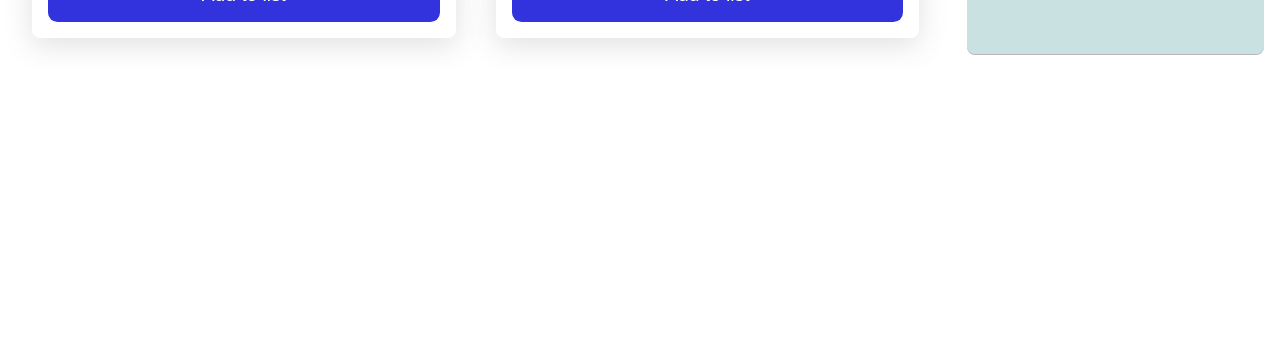
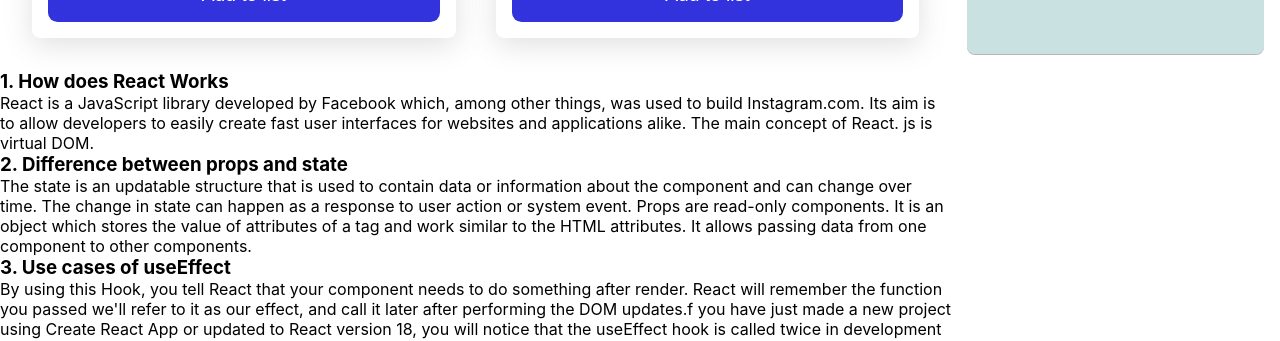
Before and after one commit to Md-FarhadHossain/ultra-active-club, a React (Create React App) app: page / in a window 1280 px wide. Shown: the part 1905-2246 px from the top of the page. Before the commit the page ends 1975 px from the top, so only its background shows below. Built offline with nearby package versions, Linux system fonts and the light colour scheme.

Commit message:
blog article added

```diff
--- /dev/null
+++ b/src/Blog/Blog.js
@@ -0,0 +1,12 @@
+import React from 'react'
+
+const Blog = (props) => {
+  return (
+    <div>
+        <h1>{props.title}</h1>
+        <p>{props.body}</p>
+    </div>
+  )
+}
+
+export default Blog
--- a/src/components/StudyPlan/StudyPlan.css
+++ b/src/components/StudyPlan/StudyPlan.css
@@ -34,6 +34,7 @@
 @media screen and (max-width: 800px){
     .activity-container {
         grid-template-columns: repeat(1, 1fr);
+        margin: 1rem;
     }
 }
 @media screen and (max-width: 800px){
--- a/src/components/StudyPlan/StudyPlan.js
+++ b/src/components/StudyPlan/StudyPlan.js
@@ -1,4 +1,5 @@
 import React, { useEffect, useState } from "react";
+import Blog from "../../Blog/Blog";
 import { getStoredTime } from "../../utilites/timeDB";
 import Activites from "../Activities/Activites";
 import UserActivity from "../UserActivity/UserActivity";
@@ -77,11 +78,29 @@ useEffect(() =>{
       <div className="studyClac-container">
         <UserActivity studyTime={studyTime} activities={activities} />
 
+      </div>
 
 
 
-      </div>
+      {/* BLog section */}
+      <article className="blogArticle">
+
+       <Blog title='1. How does React Works' body='React is a JavaScript library developed by Facebook which, among other things, was used to build Instagram.com. Its aim is to allow developers to easily create fast user interfaces for websites and applications alike. The main concept of React. js is virtual DOM.' />
+
+       <Blog title="2. Difference between props and state" body="The state is an updatable structure that is used to contain data or information about the component and can change over time. The change in state can happen as a response to user action or system event. Props are read-only components. It is an object which stores the value of attributes of a tag and work similar to the HTML attributes. It allows passing data from one component to other components." />
+
+
+       <Blog title="3. Use cases of useEffect" body="By using this Hook, you tell React that your component needs to do something after render. React will remember the function you passed we'll refer to it as our effect, and call it later after performing the DOM updates.f you have just made a new project using Create React App or updated to React version 18, you will notice that the useEffect hook is called twice in development mode." />
+
+      </article>
+
+
     </section>
+
+
+
+
+
   );
 };
 
```
Also changed, not shown: src/Blog/Blog.CSS (added).
